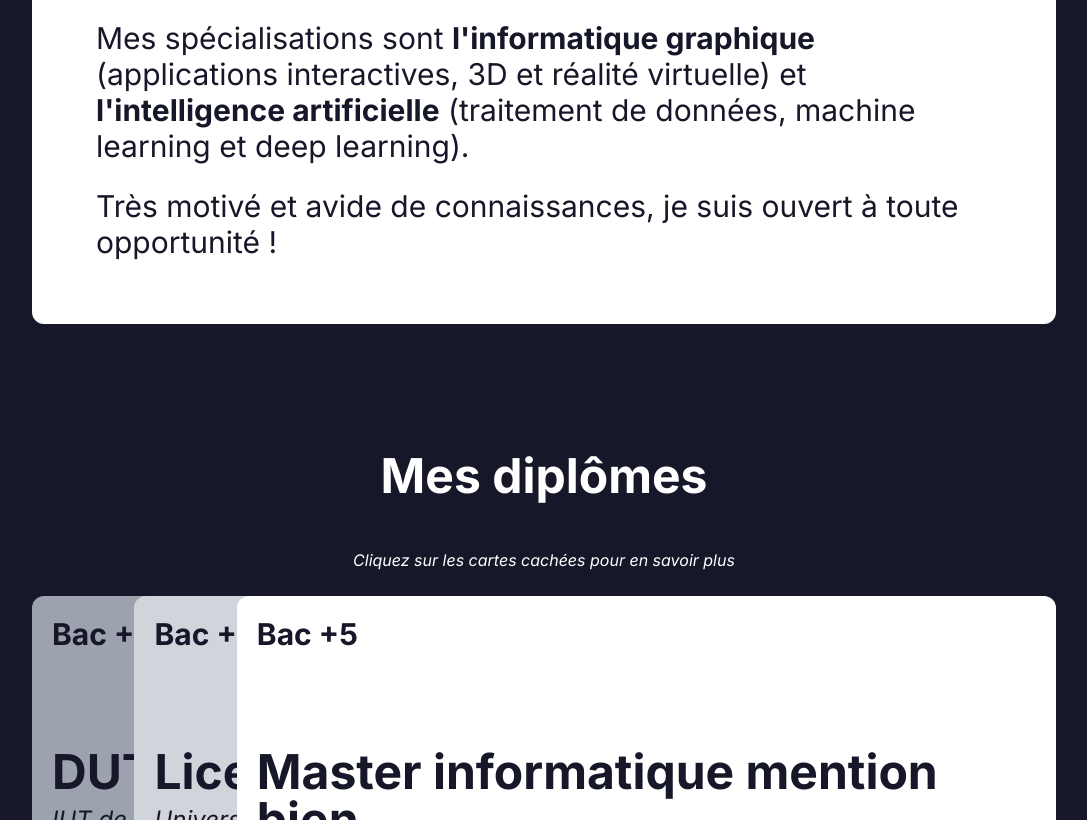
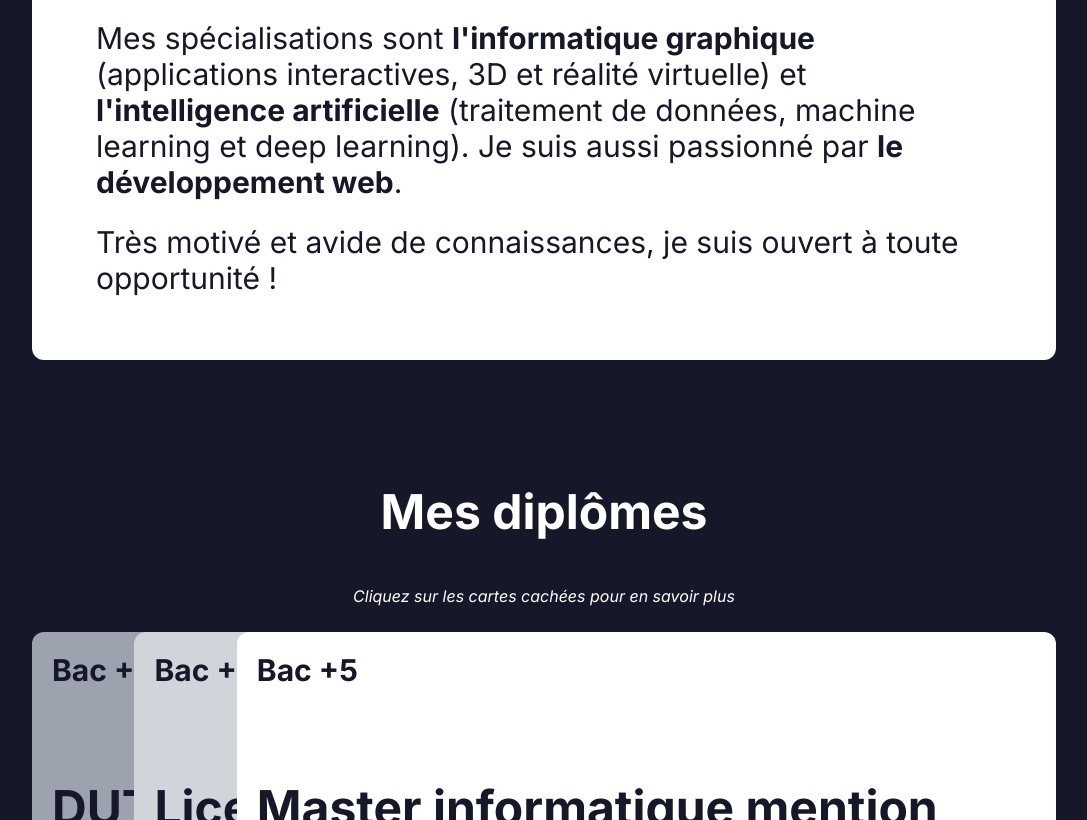
Before and after one commit to eliiks/eliiks.github.io, a website: page index.html in a window 1280 px wide. Shown: the part 1200-2020 px from the top of the page, without its empty margins (96-1183 px from the left). Drawn offline with Linux system fonts and the light colour scheme.

Commit message:
Amélioration texte intro

```diff
--- a/index.html
+++ b/index.html
@@ -29,6 +29,7 @@
             <p>
                 Mes spécialisations sont <strong>l'informatique graphique</strong> (applications interactives, 3D et réalité virtuelle)
                 et <strong>l'intelligence artificielle</strong> (traitement de données, machine learning et deep learning).
+                Je suis aussi passionné par <strong>le développement web</strong>.
             </p>
             <p>Très motivé et avide de connaissances, je suis ouvert à toute opportunité !</p>
         </div>
```
